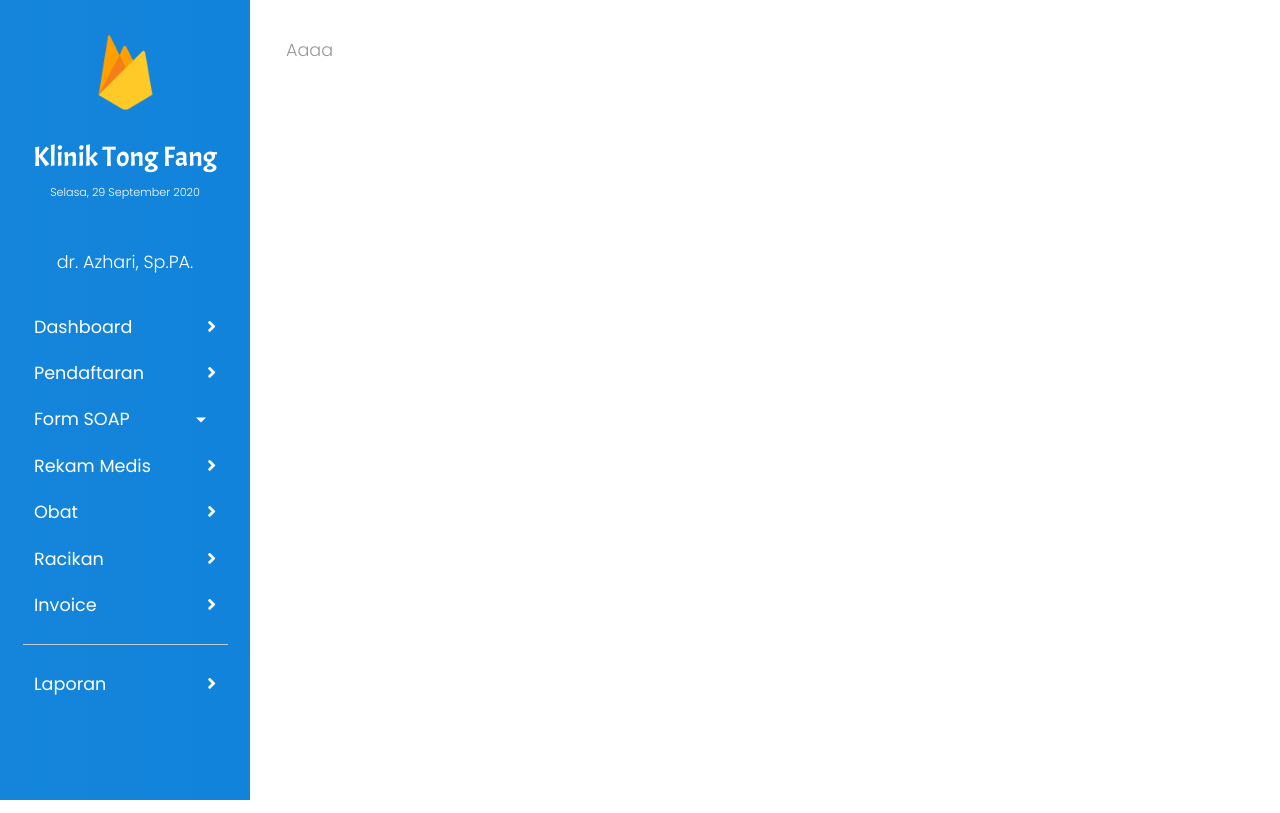
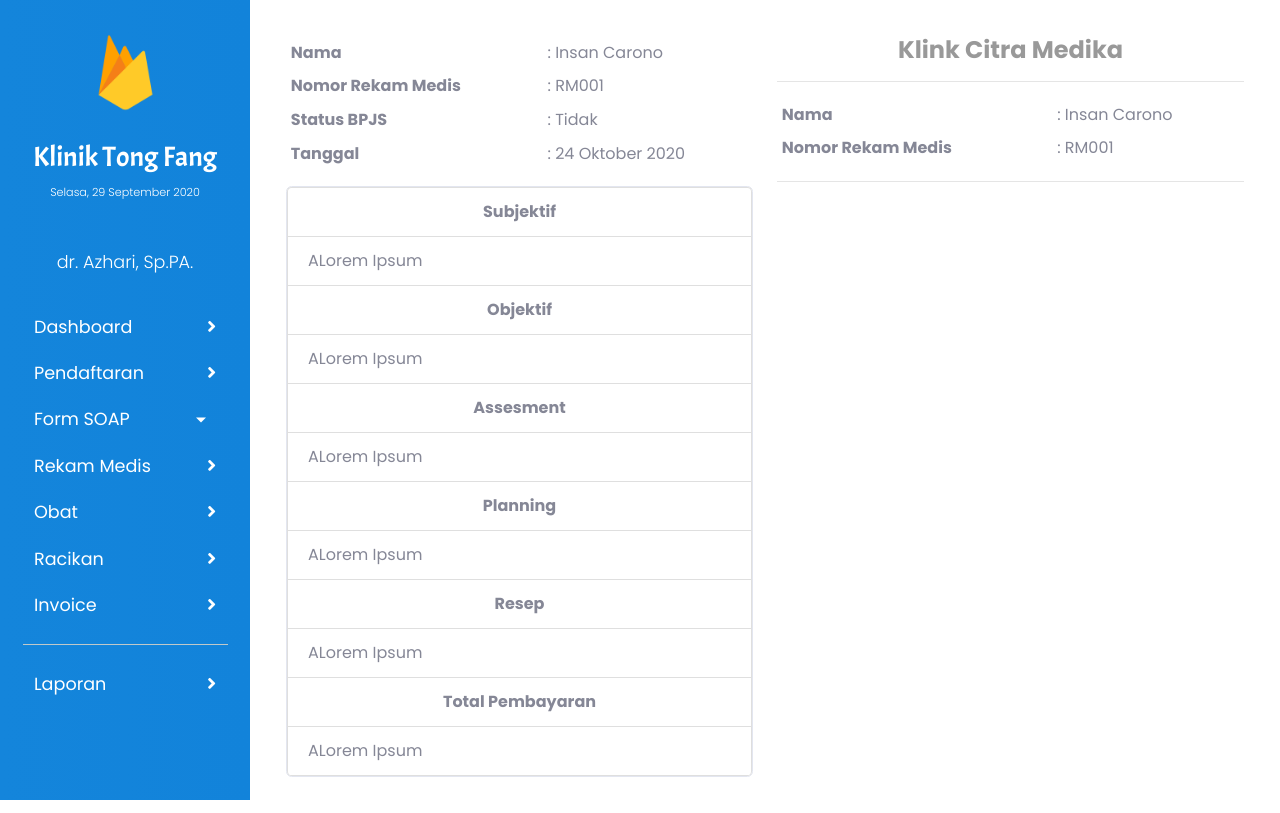
Before and after one commit to fadhfaiz/admin-rekmed-memofy, a Vue app: page /invoice in a window 1280 px wide. Built offline with nearby package versions, Linux system fonts and the light colour scheme.

Commit message:
update invoice

```diff
--- a/src/views/Invoice.vue
+++ b/src/views/Invoice.vue
@@ -3,7 +3,70 @@
     <!-- Sidebar -->
     <SidebarNav />
     <div id="content">
-      <p>Aaaa</p>
+      <div class="row">
+        <div class="col-md-6">
+          <div>
+            <table class="table table-sm table-borderless">
+              <tbody>
+                <tr>
+                  <th>Nama</th>
+                  <td>: Insan Carono</td>
+                </tr>
+                <tr>
+                  <th>Nomor Rekam Medis</th>
+                  <td>: RM001</td>
+                </tr>
+                <tr>
+                  <th>Status BPJS</th>
+                  <td>: Tidak</td>
+                </tr>
+                <tr>
+                  <th>Tanggal</th>
+                  <td>: 24 Oktober 2020</td>
+                </tr>
+              </tbody>
+            </table>
+          </div>
+          <div>
+            <div class="card">
+              <ul class="list-group">
+              <li class="list-group-item font-weight-bold text-center">Subjektif</li>
+              <li class="list-group-item">ALorem Ipsum</li>
+              <li class="list-group-item font-weight-bold text-center">Objektif</li>
+              <li class="list-group-item">ALorem Ipsum</li>
+              <li class="list-group-item font-weight-bold text-center">Assesment</li>
+              <li class="list-group-item">ALorem Ipsum</li>
+              <li class="list-group-item font-weight-bold text-center">Planning</li>
+              <li class="list-group-item">ALorem Ipsum</li>
+              <li class="list-group-item font-weight-bold text-center">Resep</li>
+              <li class="list-group-item">ALorem Ipsum</li>
+              <li class="list-group-item font-weight-bold text-center">Total Pembayaran</li>
+              <li class="list-group-item">ALorem Ipsum</li>
+            </ul>
+            </div>
+          </div>
+        </div>
+        <div class="col-md-6">
+          <div>
+            <p class="h4 font-weight-bold text-center">Klink Citra Medika</p><hr>
+          </div>
+          <div>
+            <table class="table table-sm table-borderless">
+              <tbody>
+                <tr>
+                  <th>Nama</th>
+                  <td>: Insan Carono</td>
+                </tr>
+                <tr>
+                  <th>Nomor Rekam Medis</th>
+                  <td>: RM001</td>
+                </tr>
+              </tbody>
+            </table>
+            <hr>
+          </div>
+        </div>
+      </div>
     </div>
   </div>
 </template>
```
